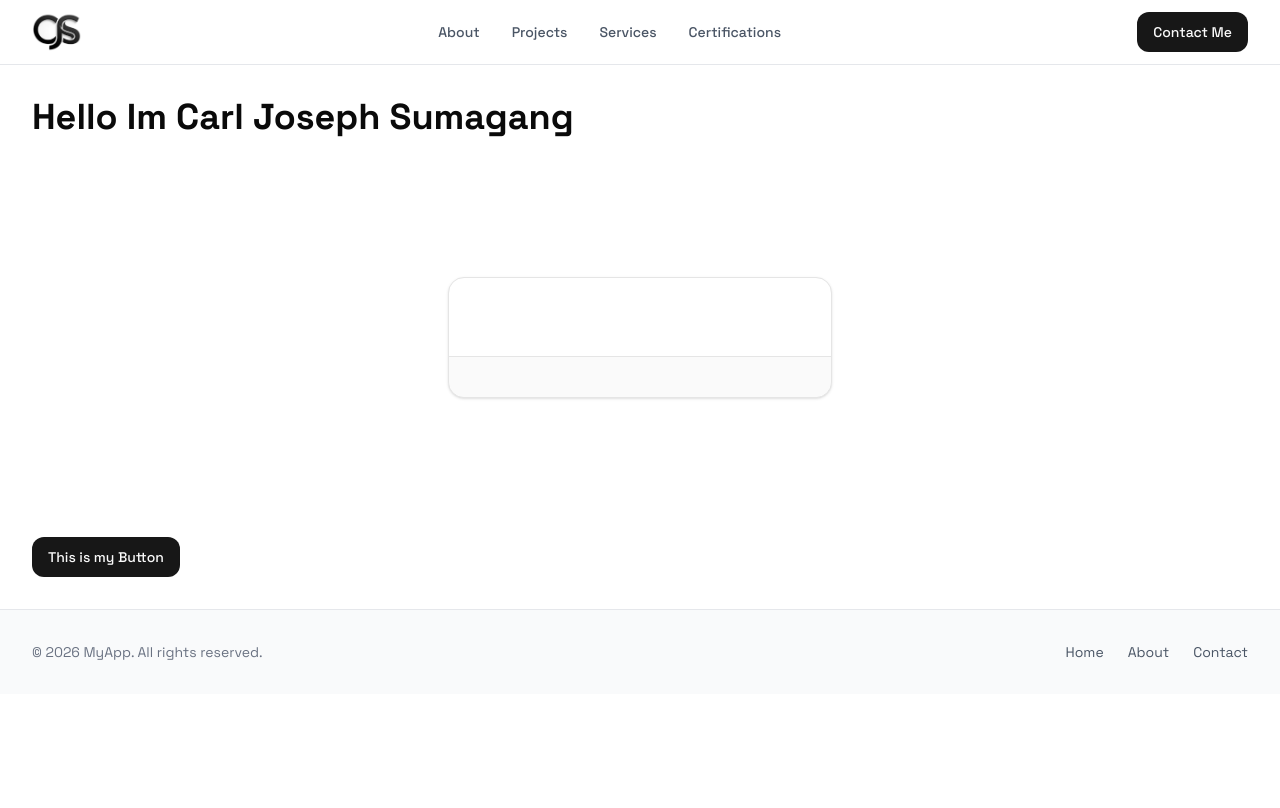
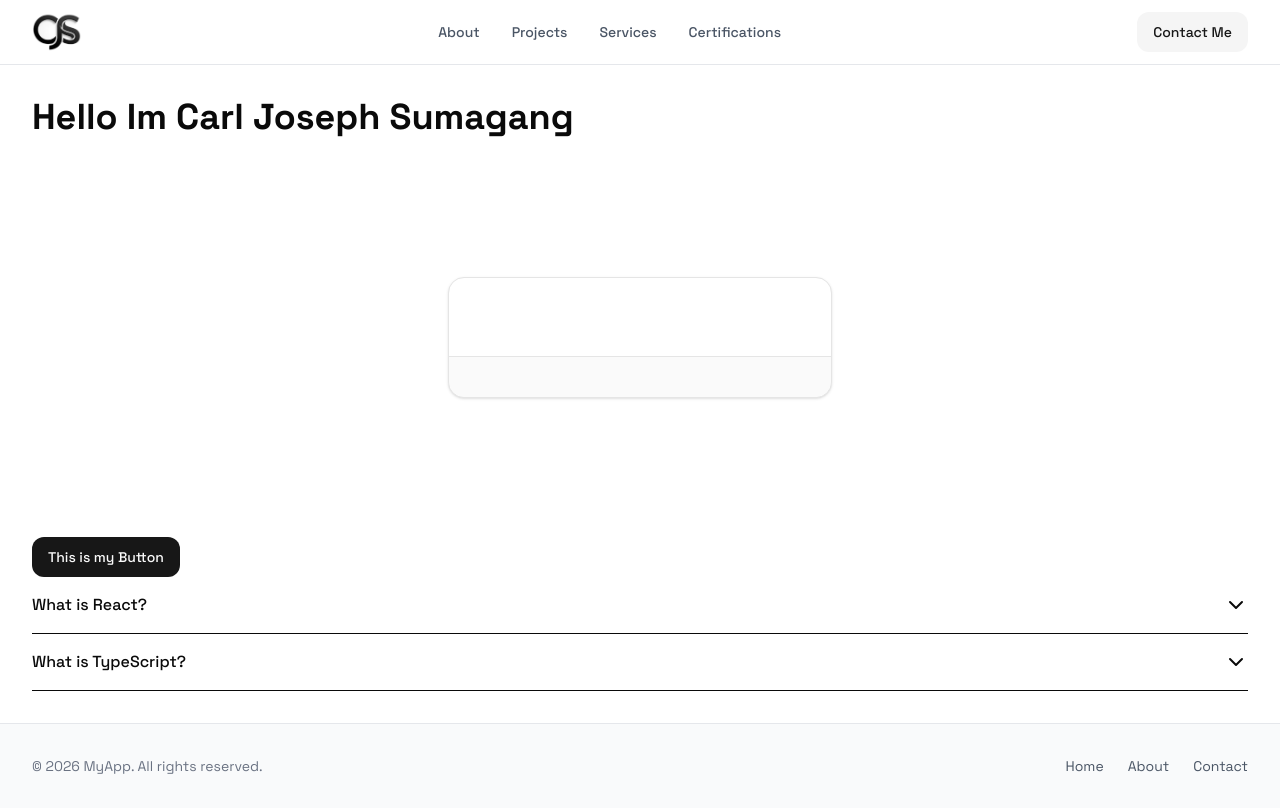
Before and after one commit to devCarlJoseph/portfolio-v2, a React (Vite) app: page / in a window 1280 px wide. Built offline with nearby package versions, Linux system fonts and the light colour scheme.

Commit message:
task: continue building UI components

```diff
--- a/src/components/common/header.tsx
+++ b/src/components/common/header.tsx
@@ -4,7 +4,7 @@ import { Button } from "@/components/ui/button";
 
 export function Header() {
   return (
-    <header className="bg-whote border-b border-gray-200 sticky top-0 z-50">
+    <header className="bg-white border-b border-gray-200 sticky top-0 z-50">
       <div className="max-w-7xl mx-auto px-4 sm:px-6 lg:px-8">
         <div className="flex items-center justify-between h-16">
           {/* Logo / Brand */}
@@ -44,7 +44,7 @@ export function Header() {
           </nav>
 
           <div>
-            <Button>
+            <Button variant={"secondary"}>
               <NavLink to="/contact">Contact Me</NavLink>
             </Button>
           </div>
--- /dev/null
+++ b/src/components/ui/accordion.tsx
@@ -0,0 +1,93 @@
+import { createContext, useContext, useState, type ReactNode } from "react";
+import { ChevronDown } from "lucide-react";
+
+type AccordionContextType = {
+  openItem: string | null;
+  toggle: (value: string) => void;
+};
+
+const AccordionContext = createContext<AccordionContextType | null>(null);
+
+function useAccordion() {
+  const context = useContext(AccordionContext);
+
+  if (!context) {
+    throw new Error("Accordion components must be inside Accordion.");
+  }
+
+  return context;
+}
+
+type AccordionProps = {
+  children: ReactNode;
+};
+
+export function Accordion({ children }: AccordionProps) {
+  const [openItem, setOpenItem] = useState<string | null>(null);
+
+  function toggle(value: string) {
+    setOpenItem((current) => (current === value ? null : value));
+  }
+  return (
+    <AccordionContext.Provider value={{ openItem, toggle }}>
+      <div className="flex flex-col">{children}</div>
+    </AccordionContext.Provider>
+  );
+}
+
+type AccordionItemProps = {
+  value: string;
+  children: ReactNode;
+};
+
+export function AccordionItem({ value, children }: AccordionItemProps) {
+  return (
+    <div className="border-b" data-value={value}>
+      {children}
+    </div>
+  );
+}
+
+type AccordionTriggerProps = {
+  children: ReactNode;
+  value: string;
+};
+
+export function AccordionTrigger({ children, value }: AccordionTriggerProps) {
+  const { openItem, toggle } = useAccordion();
+
+  const isOpen = openItem === value;
+
+  return (
+    <button
+      onClick={() => toggle(value)}
+      className="flex w-full items-center justify-between py-4 font-medium"
+    >
+      {children}
+      <ChevronDown
+        className={`transition-transform ${isOpen ? "rotate-180" : ""}`}
+      />
+    </button>
+  );
+}
+
+type AccordionContentProps = {
+  value: string;
+  children: ReactNode;
+};
+
+export function AccordionContent({ value, children }: AccordionContentProps) {
+  const { openItem } = useAccordion();
+
+  const isOpen = openItem === value;
+
+  return (
+    <div
+      className={`overflow-hidden transition-all duration-200 ${
+        isOpen ? "max-h-96 py-4" : "max-h-0"
+      }`}
+    >
+      {children}
+    </div>
+  );
+}
--- a/src/pages/guest/home/index.tsx
+++ b/src/pages/guest/home/index.tsx
@@ -6,6 +6,8 @@ import {
   CardFooter,
   CardDescription,
 } from "@/components/ui/card";
+
+import { Accordion, AccordionContent, AccordionItem, AccordionTrigger} from "@/components/ui/accordion";
 
 import { Button } from "@/components/ui/button";
 
@@ -19,20 +21,37 @@ export default function HomePage() {
         <Card className="w-full max-w-sm">
           <CardHeader>
             <CardTitle></CardTitle>
-            <CardDescription>
-            </CardDescription>
+            <CardDescription></CardDescription>
           </CardHeader>
-          <CardContent>
-
-          </CardContent>
-          <CardFooter className="flex-col gap-3">
-
-          </CardFooter>
+          <CardContent></CardContent>
+          <CardFooter className="flex-col gap-3"></CardFooter>
         </Card>
       </section>
       <section>
         <Button>This is my Button</Button>
       </section>
+
+      <section>
+        <Accordion>
+          <AccordionItem value="item-1">
+            <AccordionTrigger value="item-1">What is React?</AccordionTrigger>
+
+            <AccordionContent value="item-1">
+              React is a JavaScript library for building user interfaces.
+            </AccordionContent>
+          </AccordionItem>
+
+          <AccordionItem value="item-2">
+            <AccordionTrigger value="item-2">
+              What is TypeScript?
+            </AccordionTrigger>
+
+            <AccordionContent value="item-2">
+              TypeScript is JavaScript with types.
+            </AccordionContent>
+          </AccordionItem>
+        </Accordion>
+      </section>
     </>
   );
 }
```
